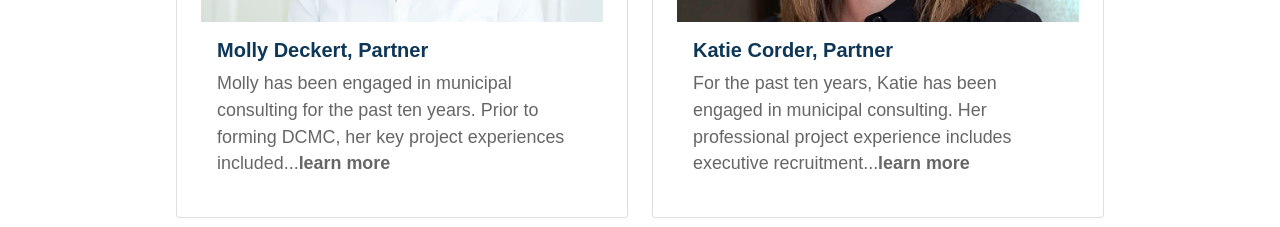
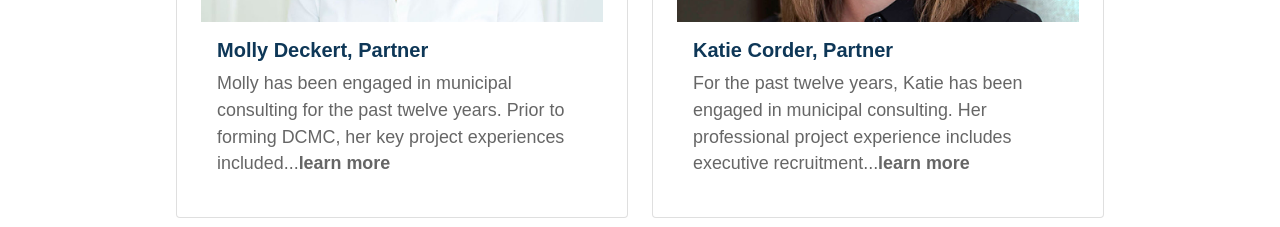
Before and after one commit to Sstefansdottir0620/dc-consulting, a React (Create React App) app: page / in a window 1280 px wide. Shown: the part 1011-1238 px from the top of the page. Built offline with nearby package versions, Linux system fonts and the light colour scheme.

Commit message:
update years of experience

```diff
--- a/src/components/BioCardsHome.js
+++ b/src/components/BioCardsHome.js
@@ -20,7 +20,7 @@ class BioCardsHome extends Component {
                 <h1 className='card-title'>Molly Deckert, Partner</h1>
                 <p className='card-text'>
                   Molly has been engaged in municipal consulting for the past
-                  ten years. Prior to forming DCMC, her key project
+                  twelve years. Prior to forming DCMC, her key project
                   experiences included...<a className="link-style" href='/about'><b>learn more</b></a>
                 </p>
               </div>
@@ -36,7 +36,7 @@ class BioCardsHome extends Component {
               <div className='card-body'>
                 <h1 className='card-title'>Katie Corder, Partner</h1>
                 <p className='card-text'>
-                  For the past ten years, Katie has been engaged in municipal
+                  For the past twelve years, Katie has been engaged in municipal
                   consulting. Her professional project experience includes
                   executive recruitment...<a className="link-style" href='/about'><b>learn more</b></a>
                 </p>
```
